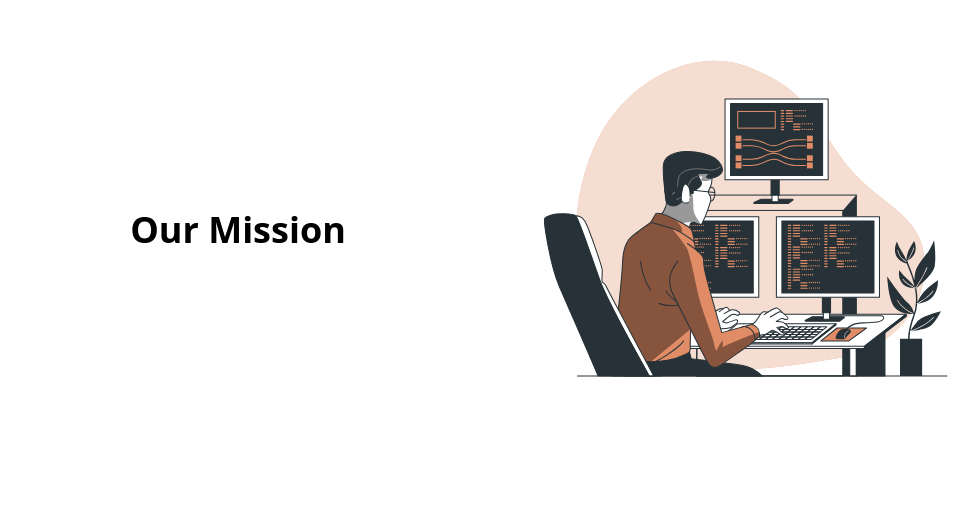
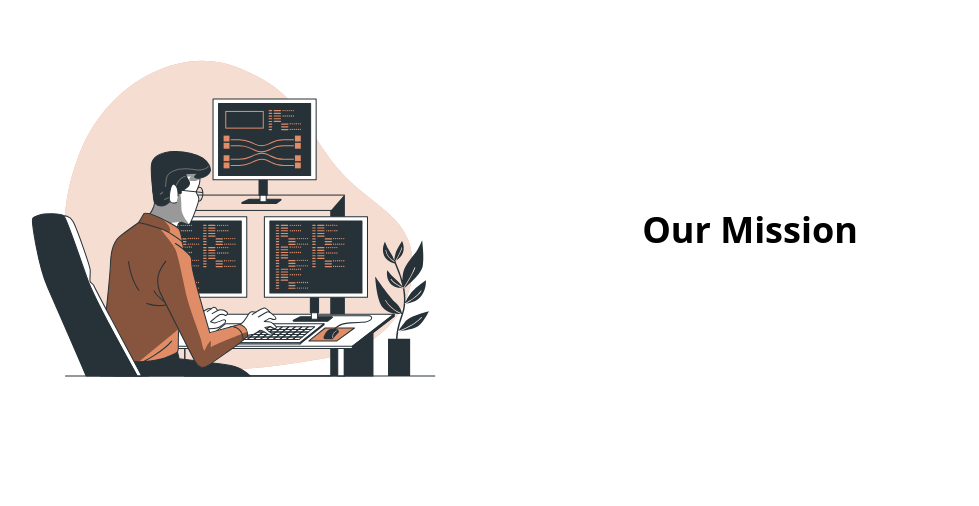
Before and after one commit to Sudila-Jayasekara/codezyra, a React (Vite) app in the folder frontend/: page / in a window 1280 px wide. Shown: the part 1034-1540 px from the top of the page, without its empty margins (146-1125 px from the left). Built offline with nearby package versions, Linux system fonts and the light colour scheme.

Commit message:
Update HomePage.jsx

```diff
--- a/frontend/src/pages/HomePage.jsx
+++ b/frontend/src/pages/HomePage.jsx
@@ -24,12 +24,13 @@ const HomePage = () => {
 
 
       <Container bgColor="bg-white">
+        <div className="flex-1 flex justify-center items-center">
+          <img src={bro} alt="bro" className="w-full max-w-md md:max-w-lg" />
+        </div>
         <div className="flex-1 flex justify-center items-end md:items-center ">
           <h1 className="text-4xl font-bold text-black">Our Mission</h1>
         </div>
-        <div className="flex-1 flex justify-center items-center">
-          <img src={bro} alt="bro" className="w-full max-w-md md:max-w-lg" />
-        </div>
+
       </Container>
 
       <Container bgColor="bg-blue-500">
```
